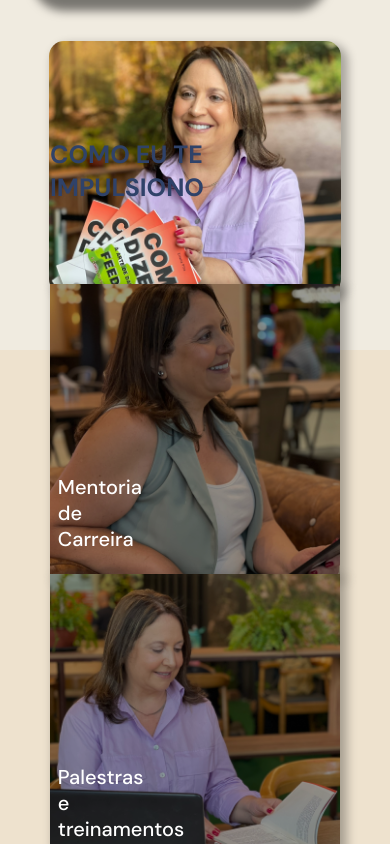
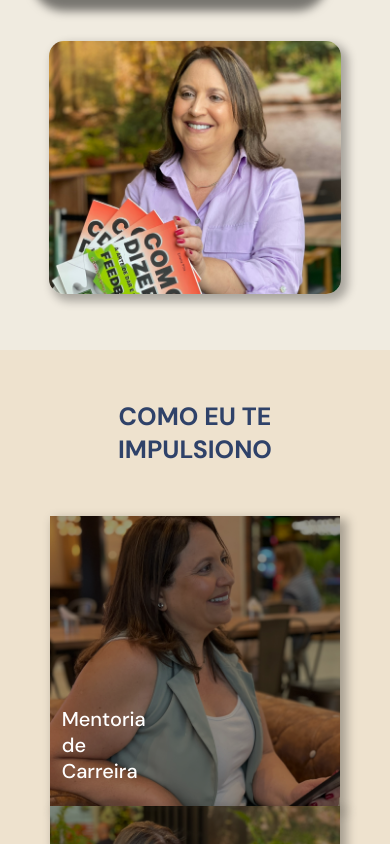
Before and after one commit to Kazu-Kadota/eliana-site, a React (Create React App) app: page / in a window 390 px wide. Shown: the part 2840-3684 px from the top of the page. Built offline with nearby package versions, Linux system fonts and the light colour scheme.

Commit message:
landing-page: responsive on photo colection

```diff
--- a/src/pages/landing/photo_colection/index.tsx
+++ b/src/pages/landing/photo_colection/index.tsx
@@ -16,8 +16,8 @@ const colors = config.theme.colors
 
 export const PhotoColectionRender: React.FC = () => {
   return (
-    <Pages color={colors.base.background.color_2}>
-      <PhotoColection>
+    // <Pages color={colors.base.background.color_2}>
+      <PhotoColection color={colors.base.background.color_2}>
         <h1>Como eu te impulsiono</h1>
         <PhotoWrapper>
           {photo_colection_content.map((block) => (
@@ -29,6 +29,6 @@ export const PhotoColectionRender: React.FC = () => {
         </PhotoWrapper>
         <a href="#">Quero conhecer todas as formas de me impulsionar</a>
       </PhotoColection>
-    </Pages>
+    // </Pages>
   )
 }
--- a/src/pages/landing/photo_colection/styles.ts
+++ b/src/pages/landing/photo_colection/styles.ts
@@ -9,24 +9,39 @@ const variable = config.var
 export const Pages = styled.div`
   position: relative;
   width: 100%;
-  height: calc(100vh - ${variable.header_height});
+  height: calc(150vh - ${variable.header_height});
   display: flex;
   justify-content: center;
   align-items: center;
   background-color: ${props => props.color};
+
+  @media (${screens.min_sizes.sp_lg}) {
+    height: calc(120vh - ${variable.header_height});
+  }
+
+  @media (${screens.min_sizes.dt_sm}) {
+    height: calc(100vh - ${variable.header_height});
+  }
 `
 
 export const PhotoColection = styled.div`
-  margin-bottom: 10rem;
+  position: relative;
+  width: calc(100% -10rem);
+  max-height: 200vh;
+  min-height: calc(100vh - ${variable.header_height});
+  height: 100%;
+  padding: 0 5rem;
   display: flex;
   flex-direction: column;
   justify-content: space-between;
   align-items: center;
-  padding: 0 5rem;
+  background-color: ${props => props.color};
 
   & > h1 {
+    padding-top: 5rem;
     font-size: ${font_sizes.sp.xl};
     color: ${colors.base.blue.shade_1};
+    text-align: center;
 
     @media (${screens.min_sizes.sp_lg}) {
       font-size: ${font_sizes.sp.xxl}
@@ -42,9 +57,11 @@ export const PhotoColection = styled.div`
   }
 
   & > a {
+    padding-bottom: 5rem;
     font-size: ${font_sizes.sp.md};
     font-weight: 500;
     color: ${colors.base.blue.shade_1};
+    text-align: center;
 
     @media (${screens.min_sizes.sp_lg}) {
       font-size: ${font_sizes.sp.lg};
@@ -61,17 +78,17 @@ export const PhotoColection = styled.div`
 `
 
 export const PhotoWrapper = styled.div`
-  padding: 8rem 0 5rem 0;
+  padding: 5rem 0;
   display: flex;
   flex-direction: column;
   justify-content: center;
   align-items: center;
   width: 100%;
-  max-width: 40rem;
+  max-width: 30rem;
 
-  @media (${screens.min_sizes.sp_lg}) {
+  @media (${screens.min_sizes.dt_sm}) {
     flex-direction: row;
-    max-width: 1124px;
+    max-width: 144rem;
   }
 `
 
@@ -86,6 +103,8 @@ export const ContentBlock = styled.div`
 
 export const ImagesBlock = styled.img`
   width: 100%;
+  min-height: 20rem;
+  max-height: 50rem;
   height: 100%;
   aspect-ratio: 1;
   vertical-align: top;
@@ -97,7 +116,7 @@ export const ImagesBlock = styled.img`
 
 export const TextBlock = styled.h2`
   position: absolute;
-  padding-left: 2vw;
+  padding-left: 3vw;
   margin-top: -10rem;
   color: ${colors.others.white};
   width: 17vw;
@@ -110,6 +129,7 @@ export const TextBlock = styled.h2`
   }
 
   @media (${screens.min_sizes.dt_sm}) {
+    padding-left: 2vw;
     margin-top: -15rem;
     font-size: ${font_sizes.dt.md}
   }
```
